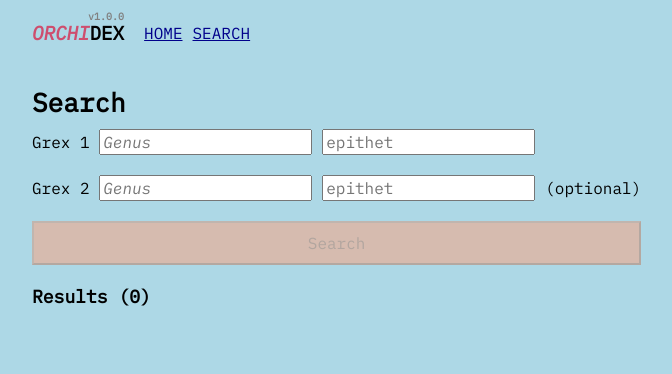
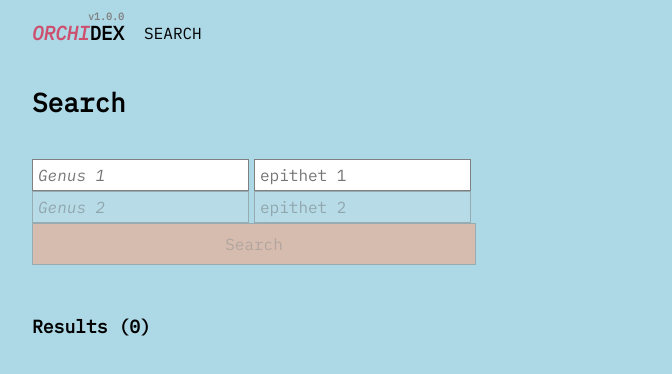
Before and after one commit to sighrobot/orchidex, a Next.js app: page /search in a window 1280 px wide. Shown: the top 374 px of the page, without its empty margins (98-770 px from the left). Built offline with nearby package versions, Linux system fonts and the light colour scheme.

Commit message:
improve search form

```diff
--- a/components/header.js
+++ b/components/header.js
@@ -1,20 +1,26 @@
 import Link from "next/link";
+import { useRouter } from "next/router";
 
 const p = require("../package.json");
 
 export const Header = () => {
+  const router = useRouter();
   return (
     <header>
       <h1>
-        <em style={{ color: "crimson" }}>Orchi</em>dex<sup>v{p.version}</sup>
+        <Link href="/">
+          <a>
+            <em style={{ color: "crimson" }}>Orchi</em>dex
+            <sup>v{p.version}</sup>
+          </a>
+        </Link>
       </h1>
 
       <nav>
-        <Link href="/">
-          <a>Home</a>
-        </Link>
         <Link href="/search">
-          <a>Search</a>
+          <a className={router.pathname === "/search" ? "active" : undefined}>
+            Search
+          </a>
         </Link>
       </nav>
     </header>
--- a/components/reg.js
+++ b/components/reg.js
@@ -22,7 +22,9 @@ export const Reg = ({ grex, hideDate }) => {
             <a className="date">{dateStr}</a>
           </Link>
         )}{" "}
-        by {grex.registrant_name} ({grex.originator_name})
+        by {grex.registrant_name}{" "}
+        {grex.originator_name !== grex.registrant_name &&
+          `(${grex.originator_name})`}
       </span>
     );
   }
--- a/pages/date/[d].js
+++ b/pages/date/[d].js
@@ -1,8 +1,6 @@
 import { orderBy, groupBy } from "lodash";
 
 import { Container } from "components/container";
-import { Name } from "components/name";
-import { Parentage } from "components/parentage";
 import { useRouter } from "next/router";
 import { useDate } from "lib/hooks/useDate";
 import Head from "next/head";
--- a/pages/grex/[id].js
+++ b/pages/grex/[id].js
@@ -50,7 +50,7 @@ export const Grex = () => {
 
       <section>
         <details>
-          <summary>Descendants ({descendants.length.toLocaleString()})</summary>
+          <summary>Progeny ({descendants.length.toLocaleString()})</summary>
           <p>
             {orderBy(
               descendants.filter((d) => d.synonym_flag.includes("not")),
--- a/pages/search.js
+++ b/pages/search.js
@@ -1,11 +1,9 @@
 import React from "react";
 import Router, { useRouter } from "next/router";
-import { groupBy, orderBy } from "lodash";
+import { orderBy } from "lodash";
 import Head from "next/head";
 
 import { Container } from "components/container";
-import { Name } from "components/name";
-import { Parentage } from "components/parentage";
 import { Grex } from "components/grex";
 
 export default function Index() {
@@ -86,12 +84,11 @@ export default function Index() {
 
       <form onSubmit={handleSubmit}>
         <div>
-          Grex 1{" "}
           <input
             autoComplete="off"
             name="genus"
             onChange={handleChange}
-            placeholder="Genus"
+            placeholder="Genus 1"
             style={{ fontStyle: "italic" }}
             type="search"
             value={value.genus}
@@ -100,34 +97,32 @@ export default function Index() {
             autoComplete="off"
             name="epithet"
             onChange={handleChange}
-            placeholder="epithet"
+            placeholder="epithet 1"
             type="search"
             value={value.epithet}
           />
         </div>
-        <br />
         <div>
-          Grex 2{" "}
           <input
             autoComplete="off"
             name="genus"
+            disabled={!value.genus && !value.epithet}
             onChange={handleChange2}
-            placeholder="Genus"
+            placeholder="Genus 2"
             style={{ fontStyle: "italic" }}
             value={value2.genus}
             type="search"
           />
           <input
             autoComplete="off"
+            disabled={!value.genus && !value.epithet}
             name="epithet"
             onChange={handleChange2}
-            placeholder="epithet"
+            placeholder="epithet 2"
             type="search"
             value={value2.epithet}
           />
-          (optional)
         </div>
-        <br />
         <button disabled={!value.genus && !value.epithet} type="submit">
           Search
         </button>
--- a/styles/globals.css
+++ b/styles/globals.css
@@ -9,6 +9,7 @@ body {
   padding: 0 10px;
   background: lightblue;
   font-size: 16px;
+  width: 100vw;
 }
 
 * {
@@ -44,6 +45,15 @@ nav {
 
 nav a {
   margin-right: 10px;
+  color: inherit;
+}
+
+a.active {
+  text-decoration: none;
+}
+
+small {
+  font-size: 80%;
 }
 
 .container header {
@@ -55,6 +65,11 @@ nav a {
 .container header h1 {
   margin-right: 20px;
   font-size: 120%;
+}
+
+.container header h1 a {
+  text-decoration: none;
+  color: inherit;
 }
 
 h1 {
@@ -143,18 +158,28 @@ details summary {
 
 form {
   display: inline-block;
+  margin: 30px 0;
+}
+
+form > div {
+  display: flex;
 }
 
 input[type="search"] {
+  appearance: none;
+  border: 1px solid gray;
   width: auto;
-  margin-right: 10px;
+  margin-right: 5px;
+  padding: 5px;
 }
 
 button[type="submit"] {
+  border: 1px solid gray;
   width: 100%;
   padding: 10px;
   background: lightsalmon;
 }
+input[type="search"][disabled],
 button[type="submit"][disabled] {
   opacity: 0.5;
   cursor: not-allowed;
```
